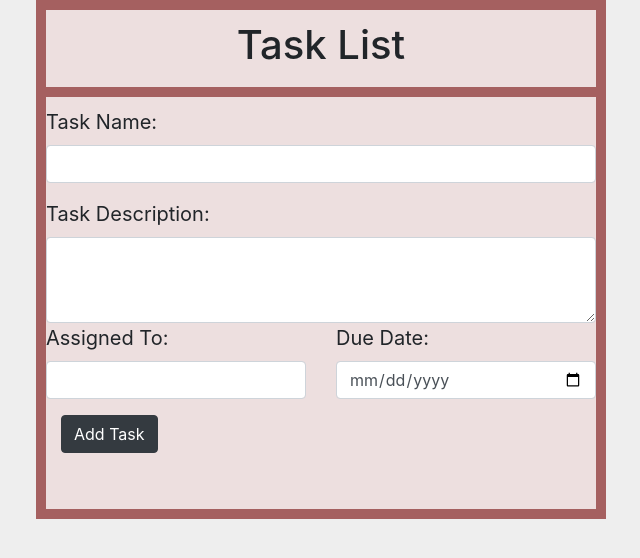
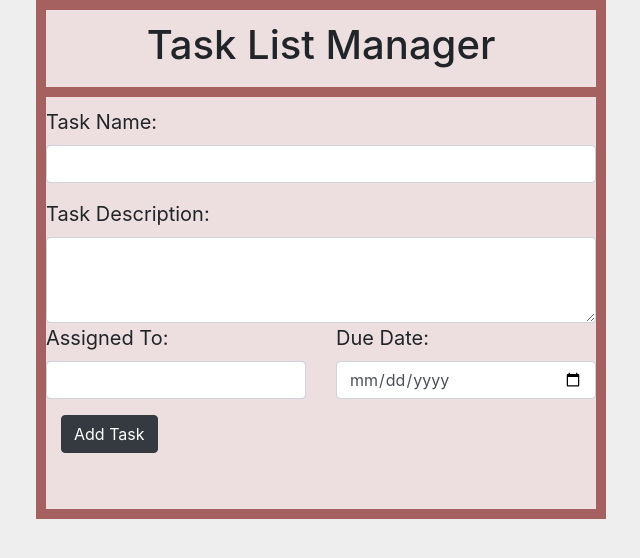
Before and after one commit to tekacode/task-manager, a plain HTML site: page index.html in a window 1280 px wide. Shown: the whole page, without its empty margins (319-959 px from the left). Drawn offline with nearby package versions, Linux system fonts and the light colour scheme.

Commit message:
autors info added

```diff
--- a/index.html
+++ b/index.html
@@ -1,3 +1,11 @@
+<!--
+  The Task-List-Manager is a web app used to create, save, update, view, and delete tasks inside a web browser.
+  Technlogies used: HTML, CSS, JS, and the app uses JavaScript localStorage to store data.
+
+  *@authors  Tekalegn, Jorge, Esayas, and Manaye
+  *@version 1.0
+  *@since   05-07-2021
+-->
 <!DOCTYPE html>
 <html>
   <head>
@@ -13,7 +21,7 @@
   <body onload="printTaskList();">
     <main class="container">
       <div class="grid-container">
-        <div class="heading1"><h1>Task List</h1></div>
+        <div class="heading1"><h1>Task List Manager</h1></div>
 
         <div class="form1">
           <form onSubmit="processInput();" id="taskForm" method="GET">
```
Also changed, not shown: script.js (+8 -0 lines).
